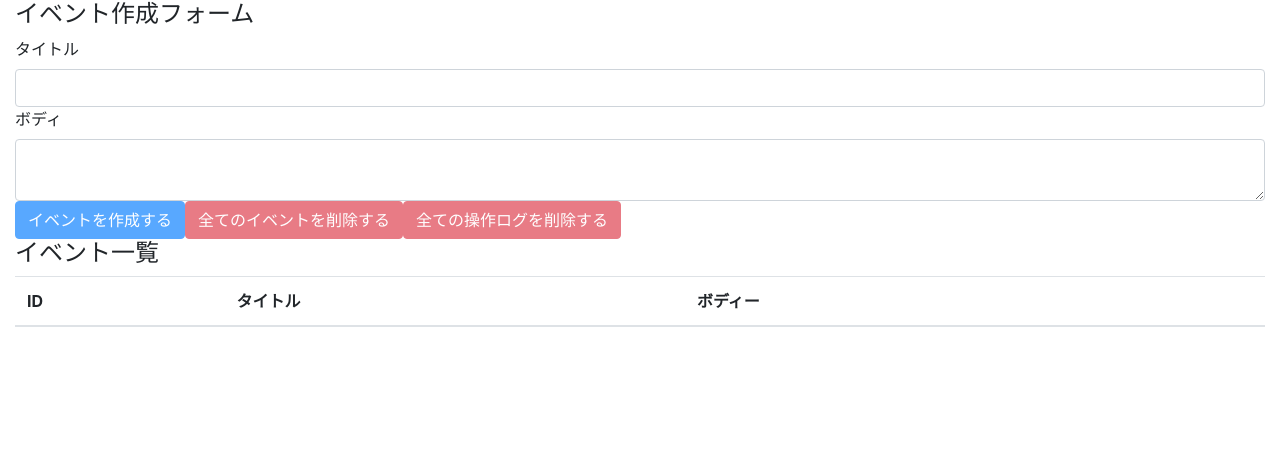
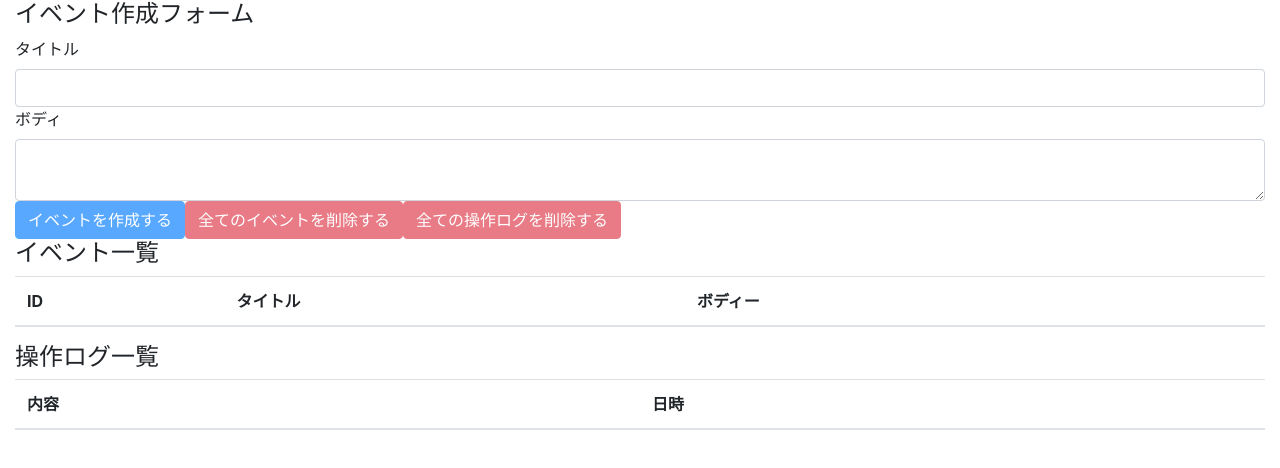
Before and after one commit to 0322keisuke/react-hooks-101, a React (Create React App) app: page / in a window 1280 px wide. Shown: the top 468 px of the page. Built offline with nearby package versions, Linux system fonts and the light colour scheme.

Commit message:
display all operation logs

```diff
--- a/src/components/App.js
+++ b/src/components/App.js
@@ -5,6 +5,7 @@
 import EventForm from './EventForm'
 
 import Events from './Events'
+import OperationLogs from './OperationLogs'
 import AppContext from '../contexts/AppContext'
 import reducer from '../reducers'
 
@@ -20,6 +21,7 @@
     <div className="container-fluid">
       <EventForm />
       <Events />
+      <OperationLogs />
     </div>
     </AppContext.Provider>
   )
--- /dev/null
+++ b/src/components/OperationLog.js
@@ -0,0 +1,12 @@
+import React from 'react'
+
+const OperationLog = ({ operationLog }) => {
+    return (
+    <tr>
+        <td>{operationLog.description}</td>
+        <td>{operationLog.operatedAt}</td>
+    </tr>
+    )
+}
+
+export default OperationLog
--- /dev/null
+++ b/src/components/OperationLogs.js
@@ -0,0 +1,29 @@
+import React, { useContext } from 'react'
+
+import OperationLog from './OperationLog'
+import AppContext from '../contexts/AppContext'
+
+const OperationLogs = () => {
+    const { state } = useContext(AppContext)
+    return(
+     <>
+        <h4>操作ログ一覧</h4>
+        <table className="table table-hover">
+            <thead>
+              <tr>
+                <th>内容</th>
+                <th>日時</th>
+              </tr>
+            </thead>
+            <tbody>
+                {
+                    state.operationLogs.map((operationLog, index) => {
+                        return <OperationLog key={index} operationLog={operationLog} />
+                    })
+                }
+            </tbody>
+        </table>
+     </>)
+}
+
+export default OperationLogs
```
